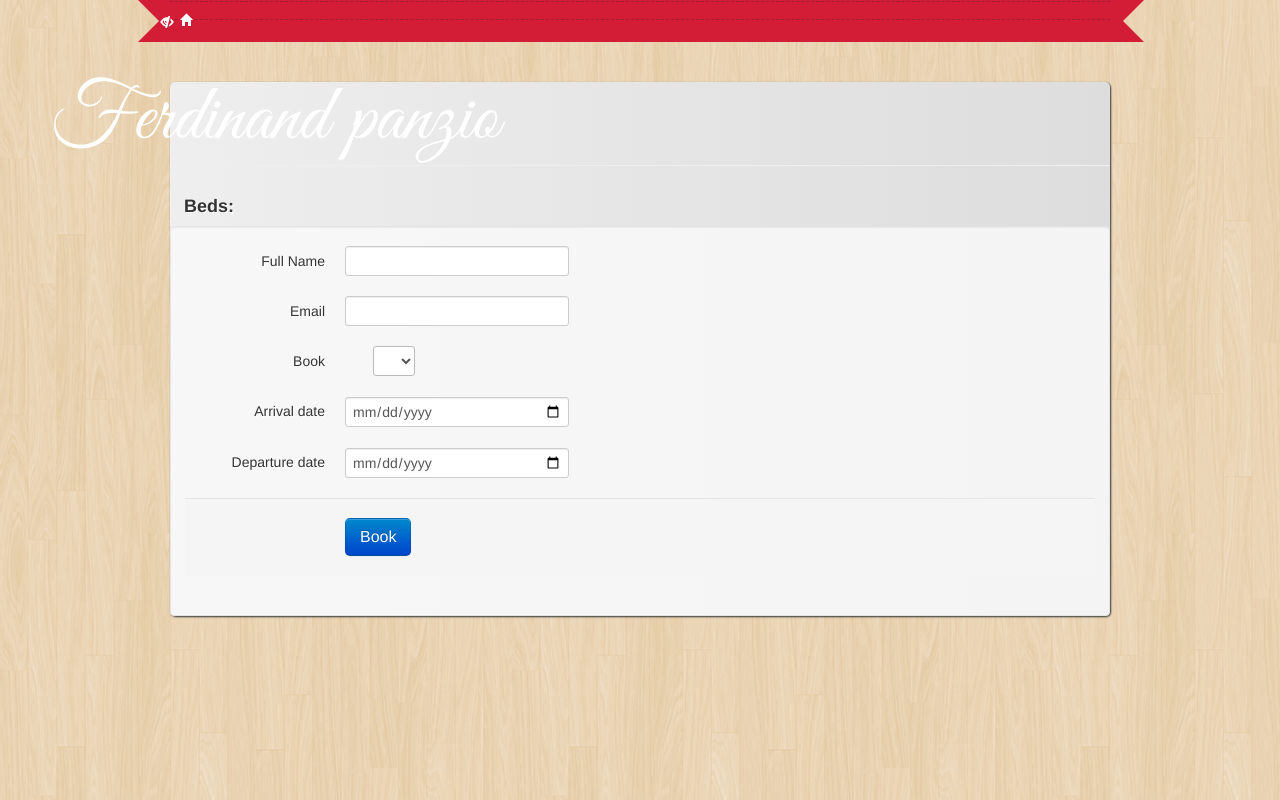
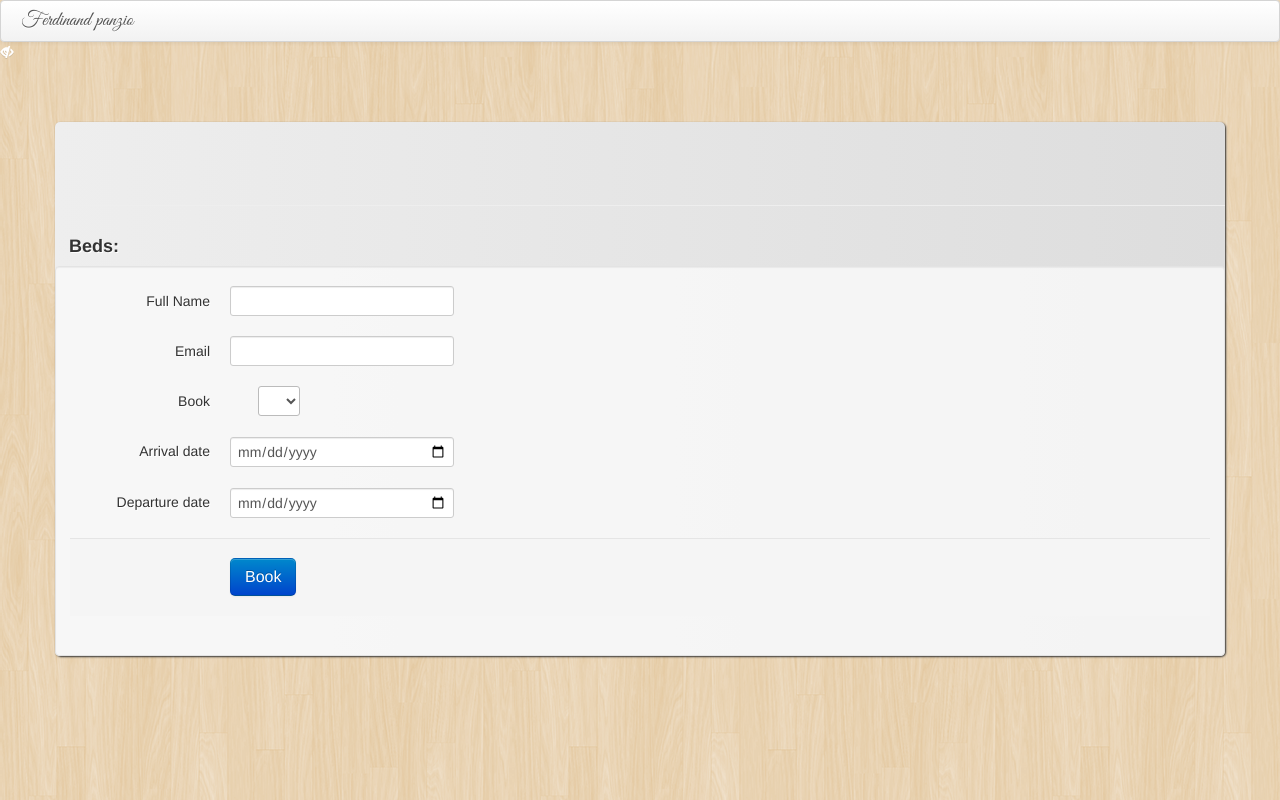
Before and after one commit to albertmatyi/motelferdinand, a Flask app: template application/templates/main.html in a window 1280 px wide; the page is wider, and only the part inside the window is pictured. Run offline with Flask 2, Linux system fonts and the light colour scheme; the template is opened without the code that fills it, so the values that code supplies are empty; parts of the project's set-up code (start-up, migrations or seed data) failed here and were passed over; some libraries are stand-ins or nearby versions.

Commit message:
started working on new design

```diff
--- a/application/static/css/main.css
+++ b/application/static/css/main.css
@@ -45,103 +45,45 @@
     display: block;
     clear: both; }
 
-#navbar {
-  background-image: none;
-  border: none;
-  margin: 0 auto;
-  width: 940px;
-  padding-left: .0em;
-  padding-right: .0em;
-  height: 3em;
-  position: relative; }
-  #navbar:after, #navbar:before {
-    content: '';
-    border: solid 1.5em #d31c35;
-    height: 0;
-    position: absolute;
-    display: block;
-    z-index: -1; }
-  #navbar:after {
-    border-right-color: transparent;
-    bottom: 0em;
-    right: -2.4em; }
-  #navbar:before {
-    border-left-color: transparent;
-    bottom: 0em;
-    left: -2.3em; }
-  #navbar .container {
-    border-top: dashed 1px #a11c35;
-    border-bottom: dashed 1px #a11c35; }
-  #navbar .navbar-inner {
-    border: none;
-    box-shadow: none;
-    border-radius: 0;
-    padding: .08em 0;
-    background-color: #d31c35;
-    background-image: none; }
-  #navbar .icon-eye-close {
-    float: left;
-    cursor: pointer;
-    font-size: 1.2em;
-    line-height: 1.2em;
-    position: relative;
-    top: -1.7em;
-    left: -0.6em; }
-  #navbar .home-btn {
-    float: left;
-    position: relative;
-    top: 10px;
-    left: 10px;
-    cursor: pointer; }
-  #navbar .inner-placeholder {
-    float: left;
-    height: 3em;
-    width: 100%;
-    display: none; }
-  #navbar .nav {
-    margin-left: 1em; }
-  #navbar .nav > li > a {
-    font-size: 1.2em;
-    line-height: 1.2em;
-    padding: .5em 1em;
-    color: #fff;
-    text-shadow: 1px 1px 3px #666; }
-  #navbar.navbar .nav > .active > a, #navbar.navbar .nav > .active > a:hover, #navbar.navbar .nav > .active > a:focus {
-    text-decoration: none;
-    background-color: transparent;
-    box-shadow: none;
-    background-color: transparent;
-    box-shadow: none;
-    background: #b51c2b; }
-  #navbar.navbar-fixed-top {
-    top: 6em;
-    position: fixed; }
-    #navbar.navbar-fixed-top:after, #navbar.navbar-fixed-top:before {
-      border-color: #d31c35;
-      border-width: 1.6em; }
-    #navbar.navbar-fixed-top:after {
-      bottom: .1em;
-      right: -3.1em;
-      border-right-color: transparent; }
-    #navbar.navbar-fixed-top:before {
-      border-left-color: transparent;
-      bottom: .1em;
-      left: -3.1em; }
-    #navbar.navbar-fixed-top .navbar-inner {
-      box-shadow: 0px 3px 5px #636363;
-      background-image: url(/static/img/noise.png); }
-    #navbar.navbar-fixed-top .icon-eye-close {
-      top: -1.8em;
-      left: -1.1em; }
-    #navbar.navbar-fixed-top .home-btn {
-      left: 14px; }
+h1 {
+  font-family: LifeSavers-Regular;
+  margin-left: 1em;
+  margin-bottom: 1.5em; }
 
-@media (min-width: 1200px) {
-  #navbar, .container, .navbar-static-top .container, .navbar-fixed-top .container, .navbar-fixed-bottom .container {
-    width: 940px; } }
-.nav-placeholder {
-  height: 3em;
-  display: none; }
+.well {
+  background-color: rgba(250, 250, 250, 0.8); }
+
+.category {
+  margin-top: 40px;
+  padding-top: 20px;
+  background: #e4e4e4;
+  background-image: linear-gradient(to right, #eeeeee, #dddddd);
+  border-radius: 5px;
+  text-shadow: 1px 1px 0px #fff;
+  box-shadow: 1px 1px 2px #333; }
+  .category > * {
+    padding-left: 1em;
+    padding-right: 1em; }
+
+h1 {
+  font-family: LifeSavers-Regular;
+  margin-left: 1em;
+  margin-bottom: 1.5em; }
+
+.well {
+  background-color: rgba(250, 250, 250, 0.8); }
+
+.category {
+  margin-top: 40px;
+  padding-top: 20px;
+  background: #e4e4e4;
+  background-image: linear-gradient(to right, #eeeeee, #dddddd);
+  border-radius: 5px;
+  text-shadow: 1px 1px 0px #fff;
+  box-shadow: 1px 1px 2px #333; }
+  .category > * {
+    padding-left: 1em;
+    padding-right: 1em; }
 
 h1 {
   font-family: LifeSavers-Regular;
@@ -180,19 +122,4 @@ body {
   /* 	background-size: cover; */ }
 
 .brand {
-  font-family: GreatVibes-Regular;
-  font-size: 80px;
-  line-height: 80px;
-  color: #fff;
-  padding: 20px;
-  display: block;
-  height: 0px;
-  position: relative;
-  top: 80px;
-  left: 50px;
-  z-index: 1000;
-  padding: 0; }
-
-.brand:hover {
-  color: #fff;
-  text-decoration: none; }
+  font-family: GreatVibes-Regular; }
--- a/application/static/js/main.js
+++ b/application/static/js/main.js
@@ -10,7 +10,6 @@ define(
 			"/static/lib/transparency.min.js"],function(){
 	require(["/static/lib/bootstrap-datepicker/datepicker.js",
 	         "smooth_scroll",
-	 		"header_fixer",
 			"picaslide",
 			"transparency_directives/menu",
 			"transparency_directives/content",
--- /dev/null
+++ b/application/static/sass/content.scss
@@ -0,0 +1,23 @@
+h1 {
+	font-family: LifeSavers-Regular;
+	margin-left: 1em;
+	margin-bottom: 1.5em;
+}
+
+.well {
+	background-color: rgba(250, 250, 250, .8);
+}
+
+.category {
+	margin-top: 40px;
+	padding-top: 20px;
+	background: #e4e4e4;
+	background-image: linear-gradient(to right, #eee, #ddd);
+	border-radius: 5px;
+	text-shadow: 1px 1px 0px #fff;
+	box-shadow: 1px 1px 2px #333;
+	& > * {
+		padding-left: 1em;
+		padding-right: 1em;
+	}
+}
--- a/application/static/sass/main.scss
+++ b/application/static/sass/main.scss
@@ -1,8 +1,12 @@
 @import "base";
 
-@import "navbar";
+// @import "navbar";
+
+@import "navbar2";
 
 @import "category";
+
+@import "content";
 
 @import "bookable";
 
@@ -13,21 +17,5 @@ body {
 
 .brand {
 	font-family: GreatVibes-Regular;
-	font-size: 80px;
-	line-height: 80px;
-	color: #fff;
-	padding: 20px;
-	display: block;
 	//text-shadow: 1px 1px 0px #fff, -1px -1px 0px #999;
-	height: 0px;
-	position: relative;
-	top: 80px;
-	left: 50px;
-	z-index: 1000;
-	padding: 0;
 }
-
-.brand:hover {
-	color: #fff;
-	text-decoration: none;
-}
--- /dev/null
+++ b/application/static/sass/navbar2.scss
@@ -0,0 +1,23 @@
+h1 {
+	font-family: LifeSavers-Regular;
+	margin-left: 1em;
+	margin-bottom: 1.5em;
+}
+
+.well {
+	background-color: rgba(250, 250, 250, .8);
+}
+
+.category {
+	margin-top: 40px;
+	padding-top: 20px;
+	background: #e4e4e4;
+	background-image: linear-gradient(to right, #eee, #ddd);
+	border-radius: 5px;
+	text-shadow: 1px 1px 0px #fff;
+	box-shadow: 1px 1px 2px #333;
+	& > * {
+		padding-left: 1em;
+		padding-right: 1em;
+	}
+}
--- a/application/templates/includes/nav.html
+++ b/application/templates/includes/nav.html
@@ -1,7 +1,3 @@
-<a class="brand"
-	href="{% if js_data and js_data.categories %} #Category{{js_data.categories[0].id}} {%else%} / {% endif %} "
-	>Ferdinand panzio
-</a>
 <div class=" picaslide"
 	data-picaslide-username="110836571215849032642"
 	data-picaslide-albumid="5796655698223590673"
@@ -12,12 +8,15 @@
 <div class="navbar ribbon" id="navbar">
 	<div class="navbar-inner">
 		<div class="container">
+			<a class="brand"
+				href="{% if js_data and js_data.categories %} #Category{{js_data.categories[0].id}} {%else%} / {% endif %} ">
+				Ferdinand panzio
+			</a>
 			<a class="btn btn-navbar" data-toggle="collapse" data-target=".nav-collapse">
                 <span class="icon-bar"></span>
                 <span class="icon-bar"></span>
                 <span class="icon-bar"></span>
             </a>
-			<i class="icon-home icon-white home-btn" onclick="$('html, body').stop().animate({scrollTop: 0}, {ease: 'swing', duration: 1000 });return false;"></i>
 			<ul class="category-nav nav nav-collapse">
 				<li data-bind="visible"><a href="#" data-bind="title"></a>
 					<ul class="dropdown-menu" data-bind="subcategories">
```
Also changed, not shown: application/static/css/content.css (added, +19 -0 lines), application/static/css/navbar2.css (added, +19 -0 lines).
